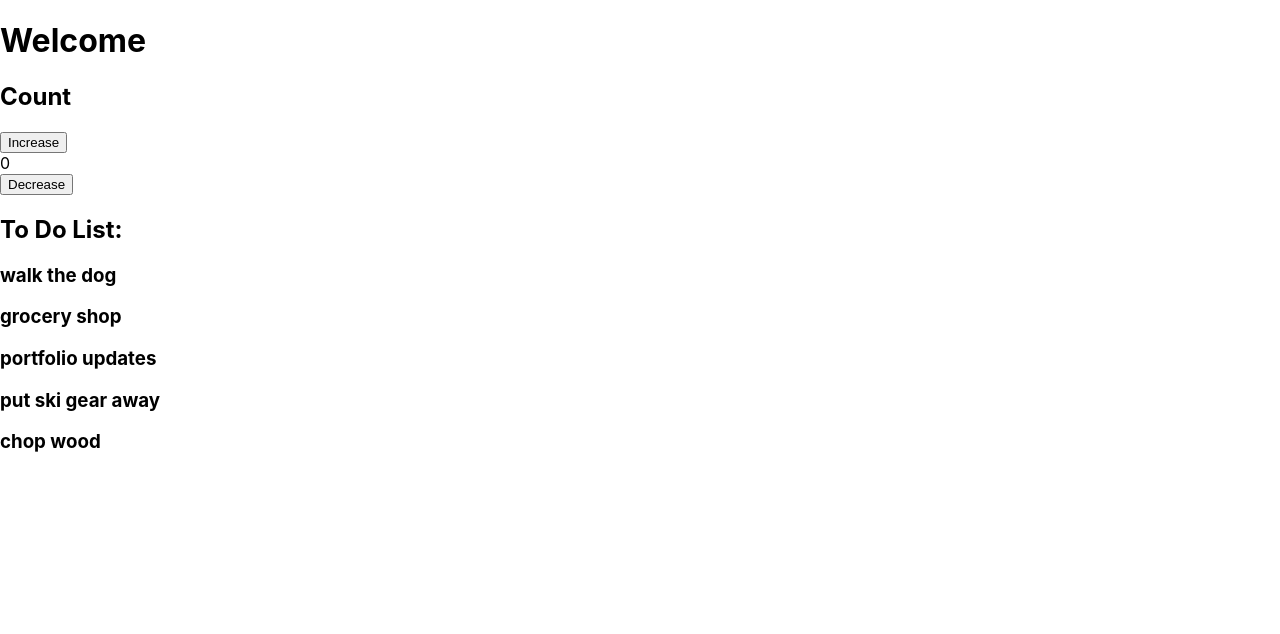
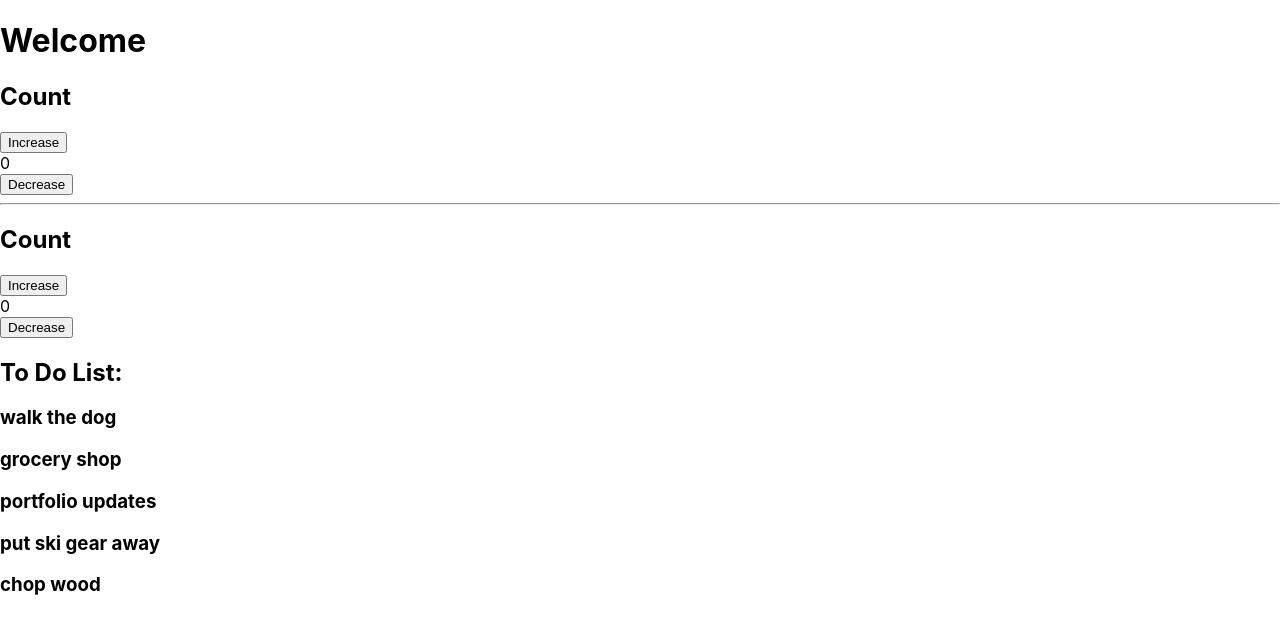
Before and after one commit to rachlally/react-practice, a React (Create React App) app: page / in a window 1280 px wide. Shown: the top 634 px of the page. Built offline with nearby package versions, Linux system fonts and the light colour scheme.

Commit message:
added use state

```diff
--- a/package.json
+++ b/package.json
@@ -6,6 +6,7 @@
     "@testing-library/jest-dom": "^5.16.5",
     "@testing-library/react": "^13.4.0",
     "@testing-library/user-event": "^13.5.0",
+    "bootstrap": "^5.2.3",
     "react": "^18.2.0",
     "react-dom": "^18.2.0",
     "react-scripts": "5.0.1",
--- a/src/App.js
+++ b/src/App.js
@@ -9,6 +9,8 @@ function App() {
     <div>
       <h1>Welcome</h1>
       <Counter/>
+      <hr/>
+      <Counter />
       <h2>To Do List:</h2>
       {todos.map(todo => <ToDoItem todo={todo} />)}
     </div>
```
Also changed, not shown: 1 other file (tests, documents, lock files or other folders).
